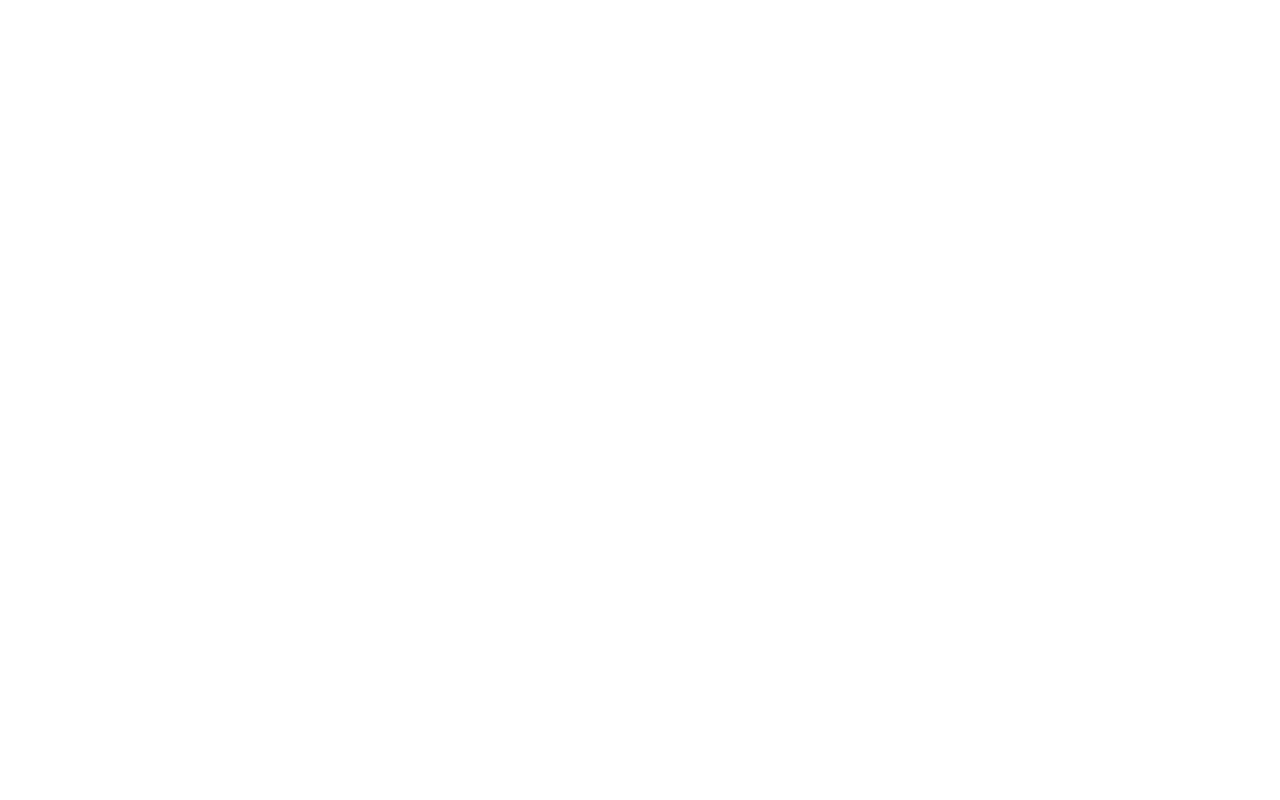
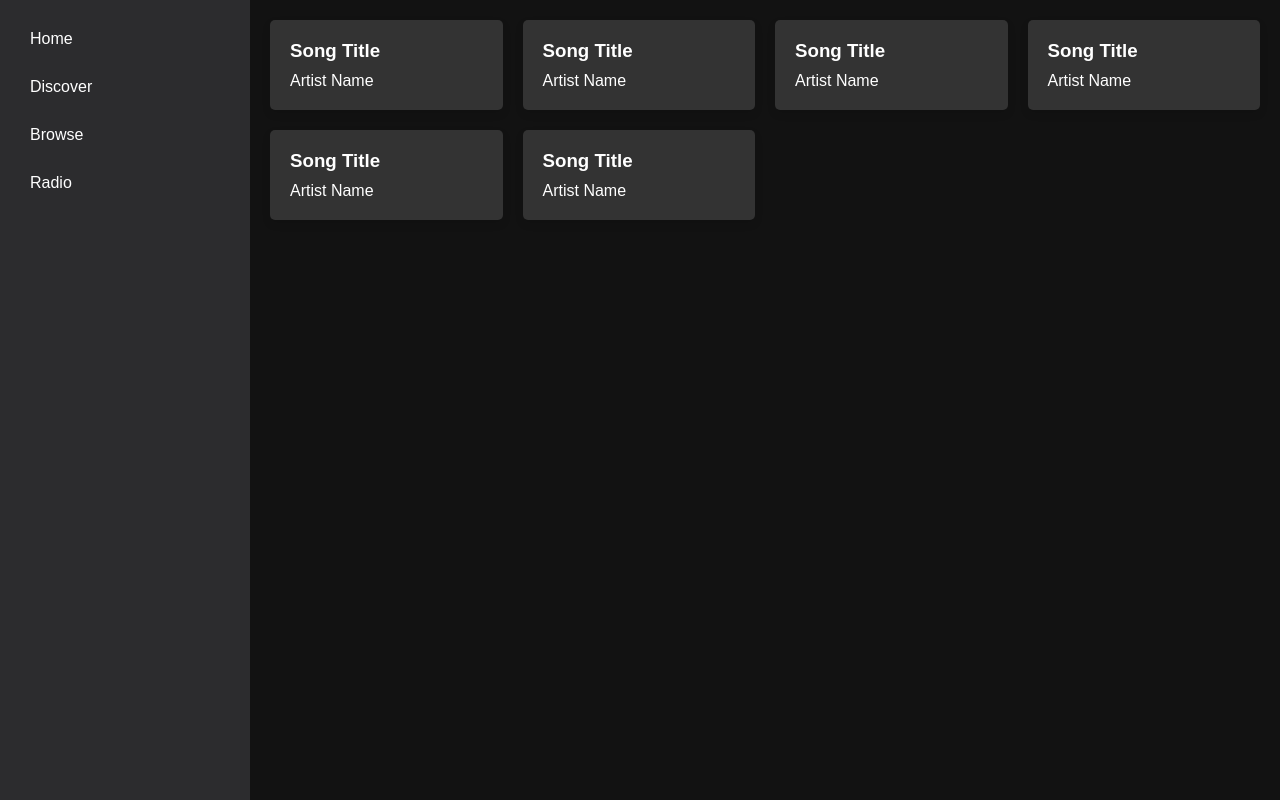
Before and after one commit to RyanGustavoGoncalves/e-commerce-Alpar, a website: page public/home/index.html in a window 1280 px wide. Drawn offline with Linux system fonts and the light colour scheme.

```diff
--- a/public/auth/login/assets/scripts/main.js
+++ b/public/auth/login/assets/scripts/main.js
@@ -13,6 +13,7 @@
                 console.log(res.data.message);
                 localStorage.setItem("token", JSON.stringify(res.data.token));
                 localStorage.setItem("user", JSON.stringify(res.data.user));
+                window.location.href = "/home";
             })
             .catch((error) => {
                 console.error("Error:", error);
--- a/public/auth/register/assets/scripts/main.js
+++ b/public/auth/register/assets/scripts/main.js
@@ -12,9 +12,8 @@
             password: $scope.password,
             email: $scope.email,
         })
-            .then((res) => {
-                console.log(res.data);
-                localStorage.setItem("user", JSON.stringify(res.data));
+        .then((res) => {
+                window.location.href = "/auth/login";
             })
             .catch((error) => {
                 console.error("Error:", error);
--- /dev/null
+++ b/public/home/assets/css/style.css
@@ -0,0 +1,71 @@
+body {
+    margin: 0;
+    font-family: Arial, sans-serif;
+}
+
+.container {
+    display: grid;
+    grid-template-columns: 250px auto;
+    grid-template-rows: auto;
+    grid-template-areas: "sidebar main";
+    height: 100vh;
+}
+
+.sidebar {
+    grid-area: sidebar;
+    background-color: #2C2C2E;
+    color: #FFFFFF;
+    padding: 20px;
+}
+
+.main {
+    grid-area: main;
+    background-color: #121212;
+    color: #FFFFFF;
+    padding: 20px;
+}
+
+.menu-item {
+    margin-bottom: 10px;
+}
+
+.menu-item a {
+    color: #FFFFFF;
+    text-decoration: none;
+    display: block;
+    padding: 10px;
+    border-radius: 5px;
+    transition: background-color 0.3s;
+}
+
+.menu-item a:hover {
+    background-color: #1DB954;
+}
+
+.content {
+    display: grid;
+    grid-template-columns: repeat(auto-fit, minmax(200px, 1fr));
+    grid-gap: 20px;
+}
+
+.card {
+    background-color: #333333;
+    color: #FFFFFF;
+    padding: 20px;
+    border-radius: 5px;
+    box-shadow: 0 4px 8px rgba(0, 0, 0, 0.1);
+    transition: transform 0.3s;
+}
+
+.card:hover {
+    transform: translateY(-5px);
+}
+
+.card h3 {
+    margin-top: 0;
+    margin-bottom: 10px;
+}
+
+.card p {
+    margin: 0;
+}
--- a/public/home/index.html
+++ b/public/home/index.html
@@ -2,13 +2,59 @@
 <html lang="en">
 
 <head>
+    <link rel="stylesheet" href="./assets/css/style.css">
     <meta charset="UTF-8">
     <meta name="viewport" content="width=device-width, initial-scale=1.0">
+    <link rel="shortcut icon" href="../assets/img/melancia.png" type="image/x-icon">
     <title>Home / e-commerce</title>
 </head>
 
 <body>
-
+    <div class="container">
+        <div class="sidebar">
+            <div class="menu-item">
+                <a href="#">Home</a>
+            </div>
+            <div class="menu-item">
+                <a href="#">Discover</a>
+            </div>
+            <div class="menu-item">
+                <a href="#">Browse</a>
+            </div>
+            <div class="menu-item">
+                <a href="#">Radio</a>
+            </div>
+        </div>
+        <div class="main">
+            <div class="content">
+                <div class="card">
+                    <h3>Song Title</h3>
+                    <p>Artist Name</p>
+                </div>
+                <div class="card">
+                    <h3>Song Title</h3>
+                    <p>Artist Name</p>
+                </div>
+                <div class="card">
+                    <h3>Song Title</h3>
+                    <p>Artist Name</p>
+                </div>
+                <div class="card">
+                    <h3>Song Title</h3>
+                    <p>Artist Name</p>
+                </div>
+                <div class="card">
+                    <h3>Song Title</h3>
+                    <p>Artist Name</p>
+                </div>
+                <div class="card">
+                    <h3>Song Title</h3>
+                    <p>Artist Name</p>
+                </div>
+                <!-- Add more cards as needed -->
+            </div>
+        </div>
+    </div>
 </body>
 
 </html>
```
